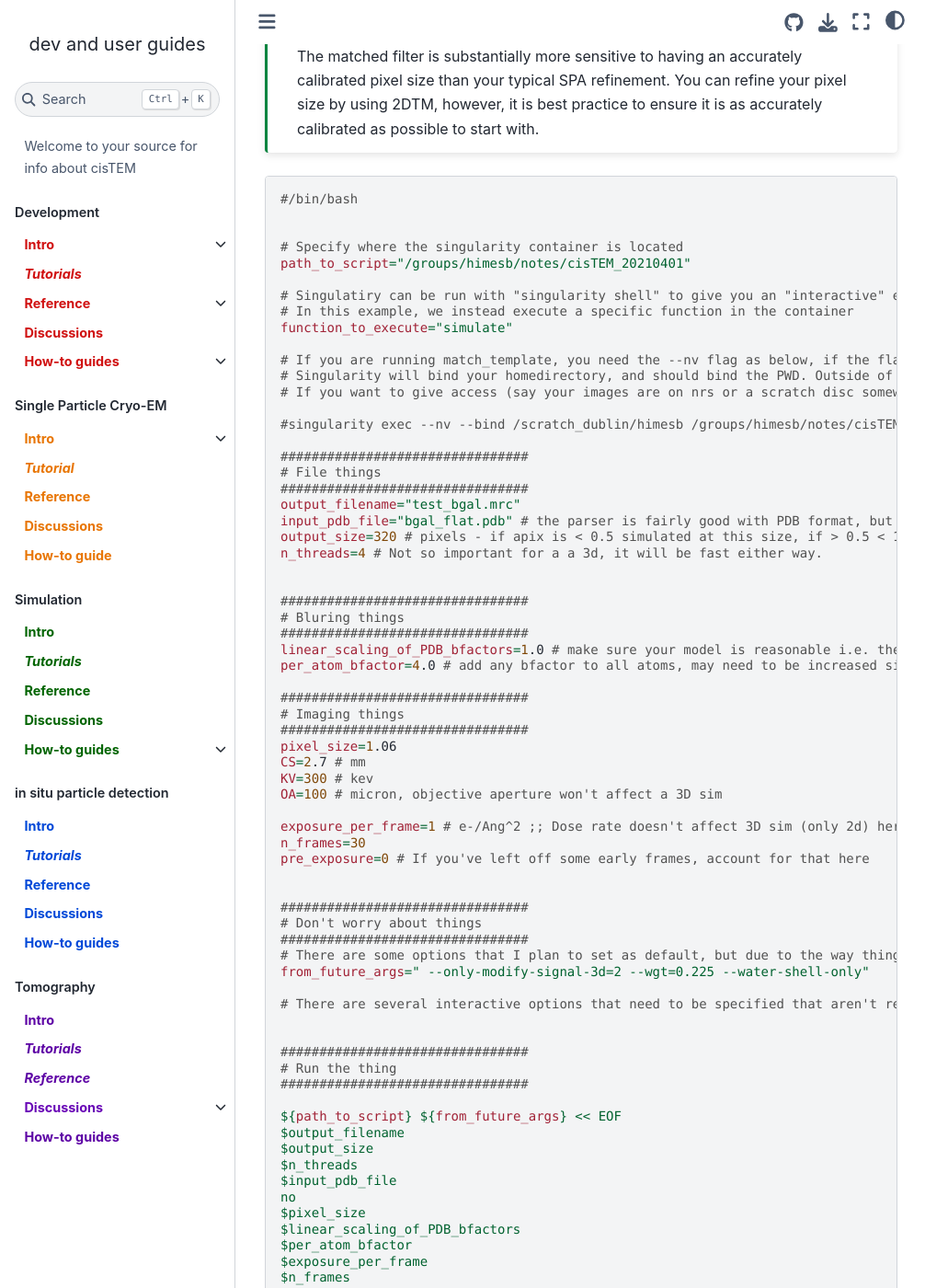
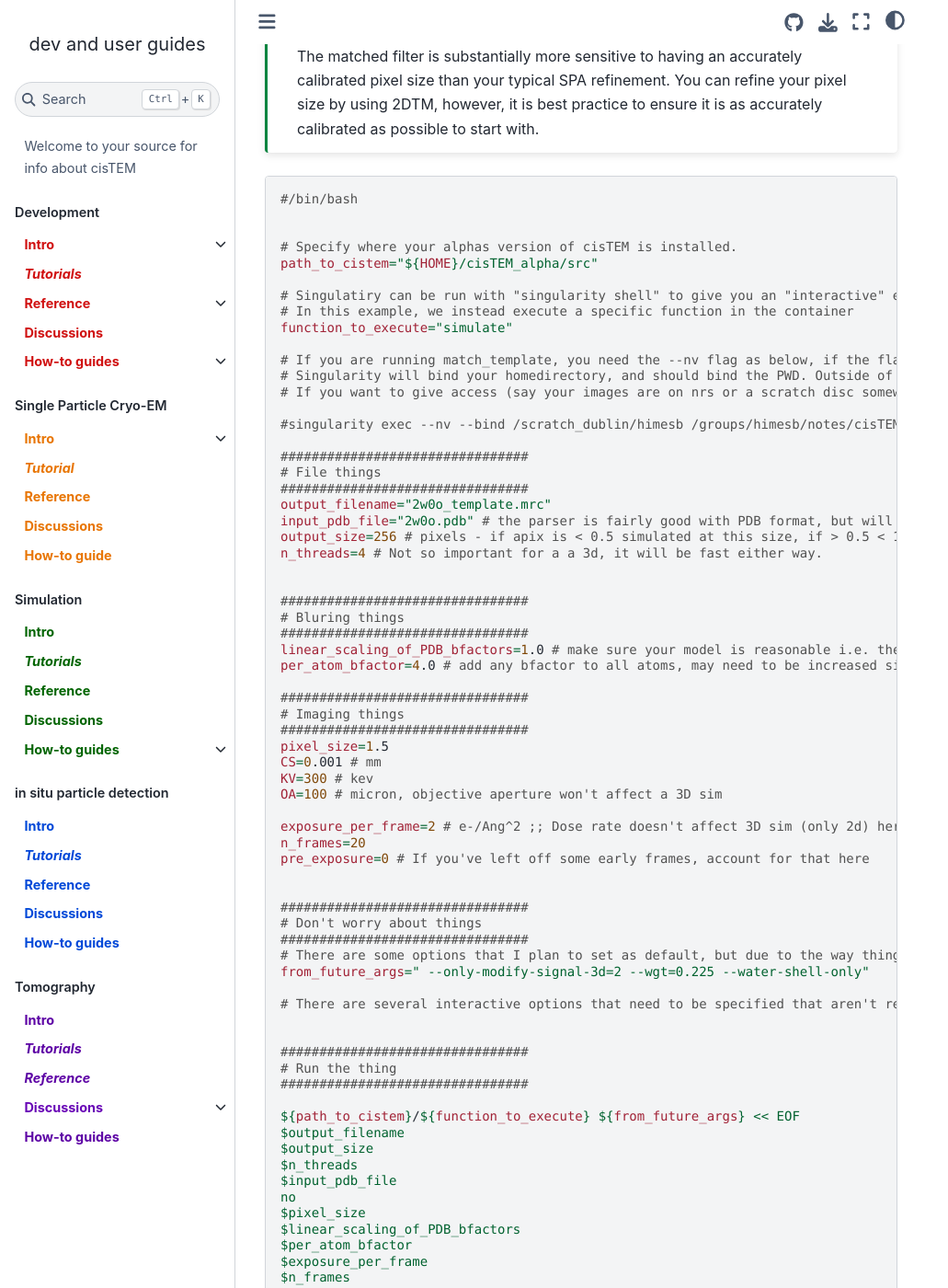
Before and after one commit to cistem-org/developmental-docs, a Jupyter Book: the page built from docs/TM/tutorials/make_3d_ref.md, in a window 1280 px wide and 1400 px high, scrolled down 237 px. Shown: the whole window at 92% size, without its empty margins (0-1031 px from the left). Built offline with Jupyter Book 1.0.4 settings and Sphinx 7.4.7 and the Sphinx Book theme 1.1.4, drawn with Linux system fonts in a browser that asks for light colours; pages that are not in the unit, such as notebooks, are missing from menus.

Commit message:
Finished TM tutorial 1

```diff
--- a/_config.yml
+++ b/_config.yml
@@ -11,6 +11,10 @@
 sphinx:
   config:
     suppress_warnings : ["myst.header"]
+    latex_elements:
+        preamble: |
+          \newcommand\angstrom{\mathring{A}}
+          \newcommand\dose{e^-/\mathring{A}^2}
 
 # Force re-execution of notebooks on each build.
 # See https://jupyterbook.org/content/execute.html
@@ -37,6 +41,7 @@
 html:
   use_issues_button: true
   use_repository_button: true
+  use_issues_button: true
 
 
 # These don't seem to work using the substitution {{ current_alpha_name }} for example
@@ -48,3 +53,16 @@
 #  myst_substitutions:
 #    current_alpha_name: cisTEM_1_0aabb63_20210505.zip
 #    current_alpha_link: [this binary](https://drive.google.com/file/d/1BDQmN3quI-bnOYe23l9p_mb7jWFEGS1f/view?usp=sharing)
+
+parse:
+  myst_enable_extensions:  # default extensions to enable in the myst parser. See https://myst-parser.readthedocs.io/en/latest/using/syntax-optional.html
+    - amsmath
+    - colon_fence
+    # - deflist
+    - dollarmath
+    # - html_admonition
+    # - html_image
+    - linkify
+    - replacements
+    # - smartquotes
+    - substitution
--- a/docs/TM/tutorials/make_3d_ref.md
+++ b/docs/TM/tutorials/make_3d_ref.md
@@ -10,8 +10,8 @@
 #/bin/bash
 
 
-# Specify where the singularity container is located
-path_to_script="/groups/himesb/notes/cisTEM_20210401"
+# Specify where your alphas version of cisTEM is installed.
+path_to_cistem="${HOME}/cisTEM_alpha/src"
 
 # Singulatiry can be run with "singularity shell" to give you an "interactive" env in the container.
 # In this example, we instead execute a specific function in the container
@@ -26,9 +26,9 @@
 ################################
 # File things
 ################################
-output_filename="test_bgal.mrc"
-input_pdb_file="bgal_flat.pdb" # the parser is fairly good with PDB format, but will probably break in some cases.
-output_size=320 # pixels - if apix is < 0.5 simulated at this size, if > 0.5 < 1.5 padded internally by 2x and Fourier cropped, > 1.5 apix, padded 4x
+output_filename="2w0o_template.mrc"
+input_pdb_file="2w0o.pdb" # the parser is fairly good with PDB format, but will probably break in some cases.
+output_size=256 # pixels - if apix is < 0.5 simulated at this size, if > 0.5 < 1.5 padded internally by 2x and Fourier cropped, > 1.5 apix, padded 4x
 n_threads=4 # Not so important for a a 3d, it will be fast either way.
 
 
@@ -41,13 +41,13 @@
 ################################
 # Imaging things
 ################################
-pixel_size=1.06
-CS=2.7 # mm
+pixel_size=1.5
+CS=0.001 # mm
 KV=300 # kev
 OA=100 # micron, objective aperture won't affect a 3D sim
 
-exposure_per_frame=1 # e-/Ang^2 ;; Dose rate doesn't affect 3D sim (only 2d) here it is used with n_frames to get the total exposure
-n_frames=30
+exposure_per_frame=2 # e-/Ang^2 ;; Dose rate doesn't affect 3D sim (only 2d) here it is used with n_frames to get the total exposure
+n_frames=20
 pre_exposure=0 # If you've left off some early frames, account for that here
 
 
@@ -64,7 +64,7 @@
 # Run the thing
 ################################
 
-${path_to_script} ${from_future_args} << EOF
+${path_to_cistem}/${function_to_execute} ${from_future_args} << EOF
 $output_filename
 $output_size
 $n_threads
```
Also changed, not shown: docs/TM/tutorials/tutorials.md (+101 -18 lines), docs/sim/tutorials/tutorials.md (+3 -0 lines).
